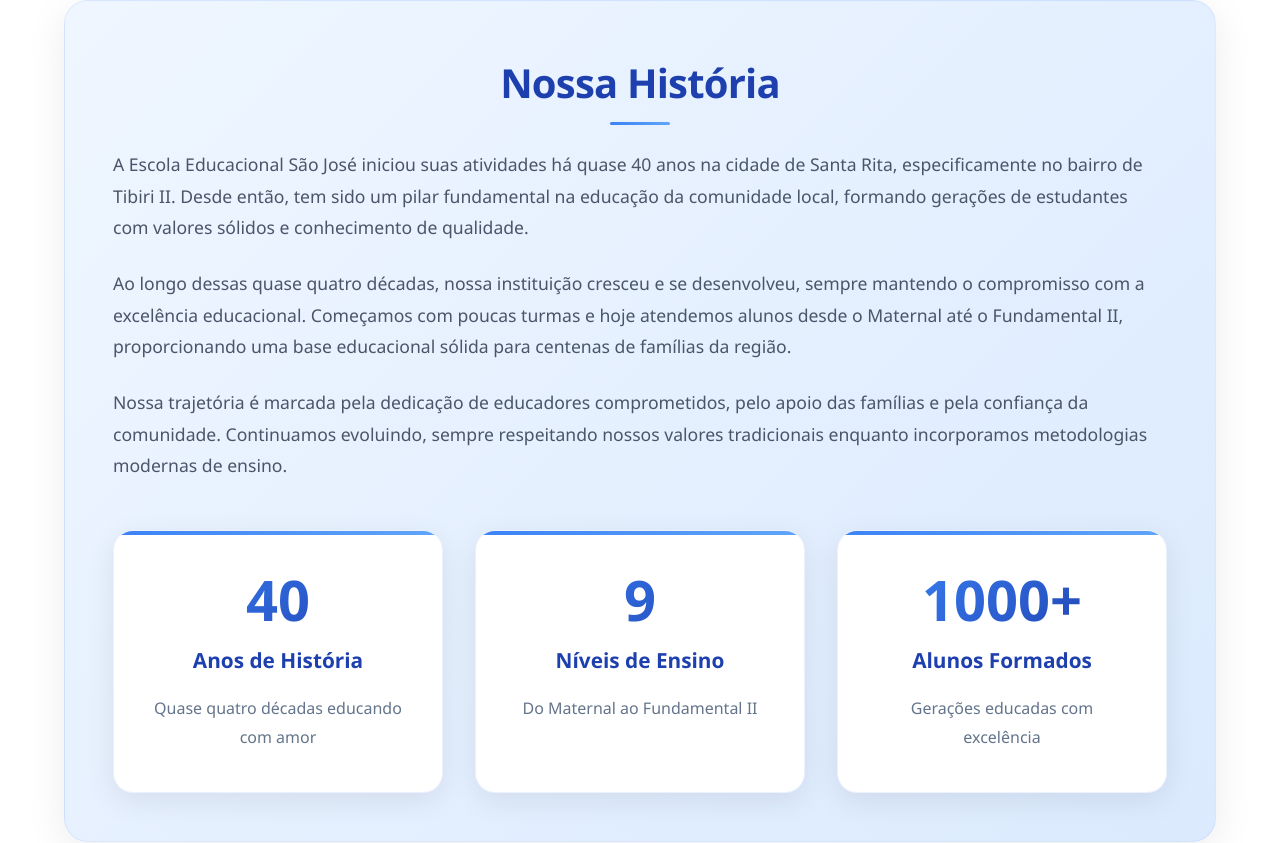
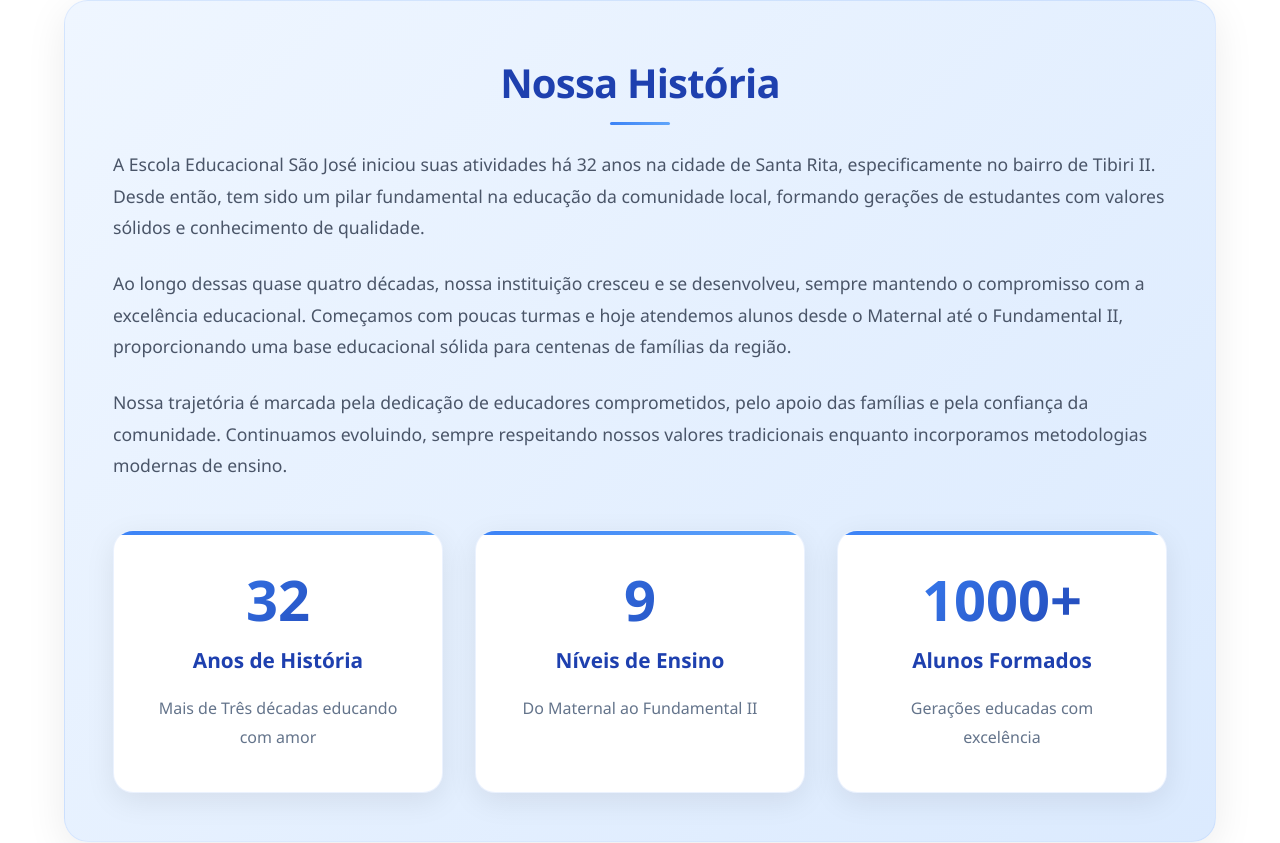
Before and after one commit to Victormesquita666/escolaedcsaojosee, a plain HTML site: page index.html in a window 1280 px wide. Shown: the part 1020-1863 px from the top of the page. Drawn offline with Linux system fonts and the light colour scheme.

Commit message:
Update index.html

```diff
--- a/index.html
+++ b/index.html
@@ -472,7 +472,7 @@
             <div class="hero-content">
                 <div class="logo">
                     <h1>Escola Educacional São José</h1>
-                    <p class="subtitle">EDUCANDO PARA O FUTURO </p>
+                    <p class="subtitle">Preparada para o presente, construída para o futuro </p>
                     <p class="location"></p>
                 </div>
             </div>
@@ -508,7 +508,7 @@
         <section id="historia" class="card historia">
             <h2>Nossa História</h2>
             <p>
-                A Escola Educacional São José iniciou suas atividades há quase 40 anos na cidade de Santa Rita,
+                A Escola Educacional São José iniciou suas atividades há 32 anos na cidade de Santa Rita,
                 especificamente no bairro de Tibiri II. Desde então, tem sido um pilar fundamental na educação
                 da comunidade local, formando gerações de estudantes com valores sólidos e conhecimento de qualidade.
             </p>
@@ -526,9 +526,9 @@
 
             <div class="info-cards">
                 <div class="info-card">
-                    <span class="number">40</span>
+                    <span class="number">32</span>
                     <h3>Anos de História</h3>
-                    <p>Quase quatro décadas educando com amor</p>
+                    <p>Mais de Três décadas educando com amor</p>
                 </div>
                 <div class="info-card">
                     <span class="number">9</span>
@@ -611,7 +611,7 @@
             <div class="info-cards">
                 <div class="info-card">
                     <h3>📍 Localização</h3>
-                    <p>Tibiri II<br>Santa Rita - PB</p>
+                    <p>Tibiri II<br> Rua Manaira 115, Santa Rita - PB</p>
                 </div>
                 <div class="info-card">
                     <h3>🎯 Níveis de Ensino</h3>
```
